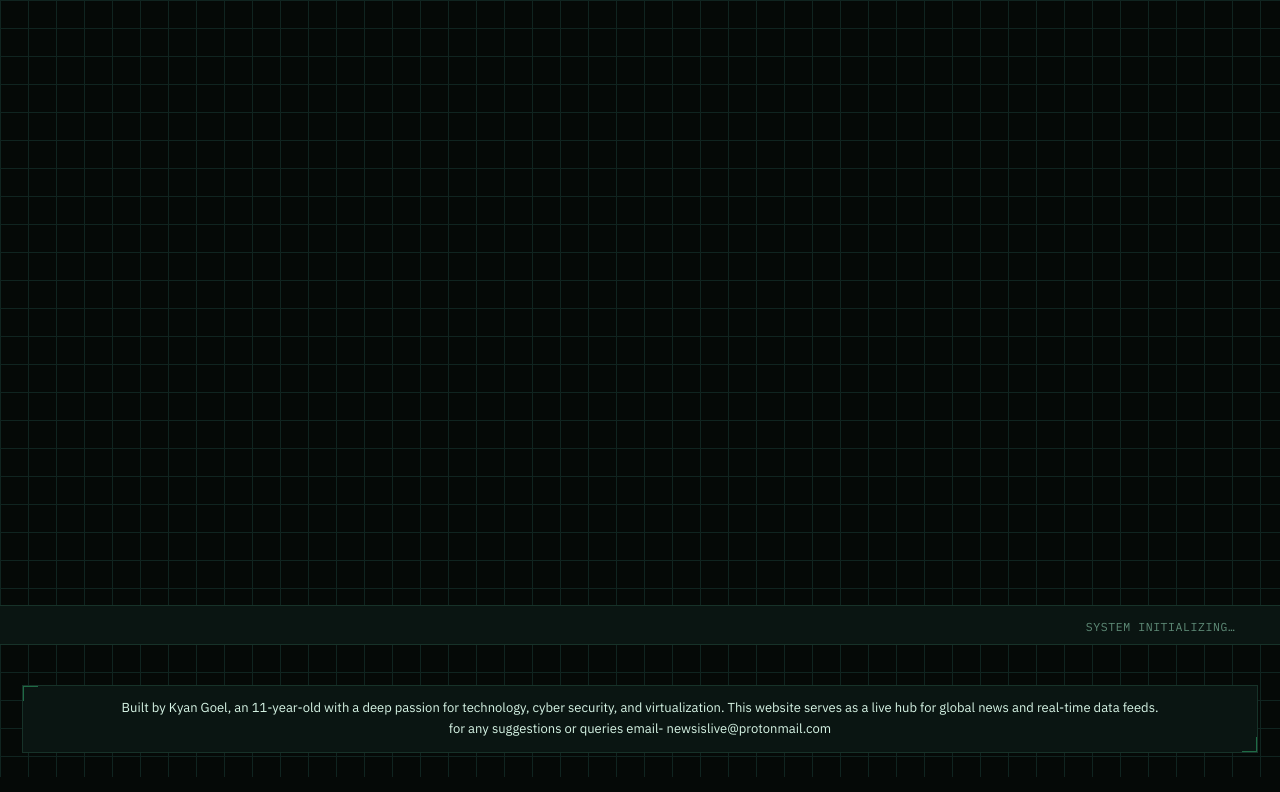
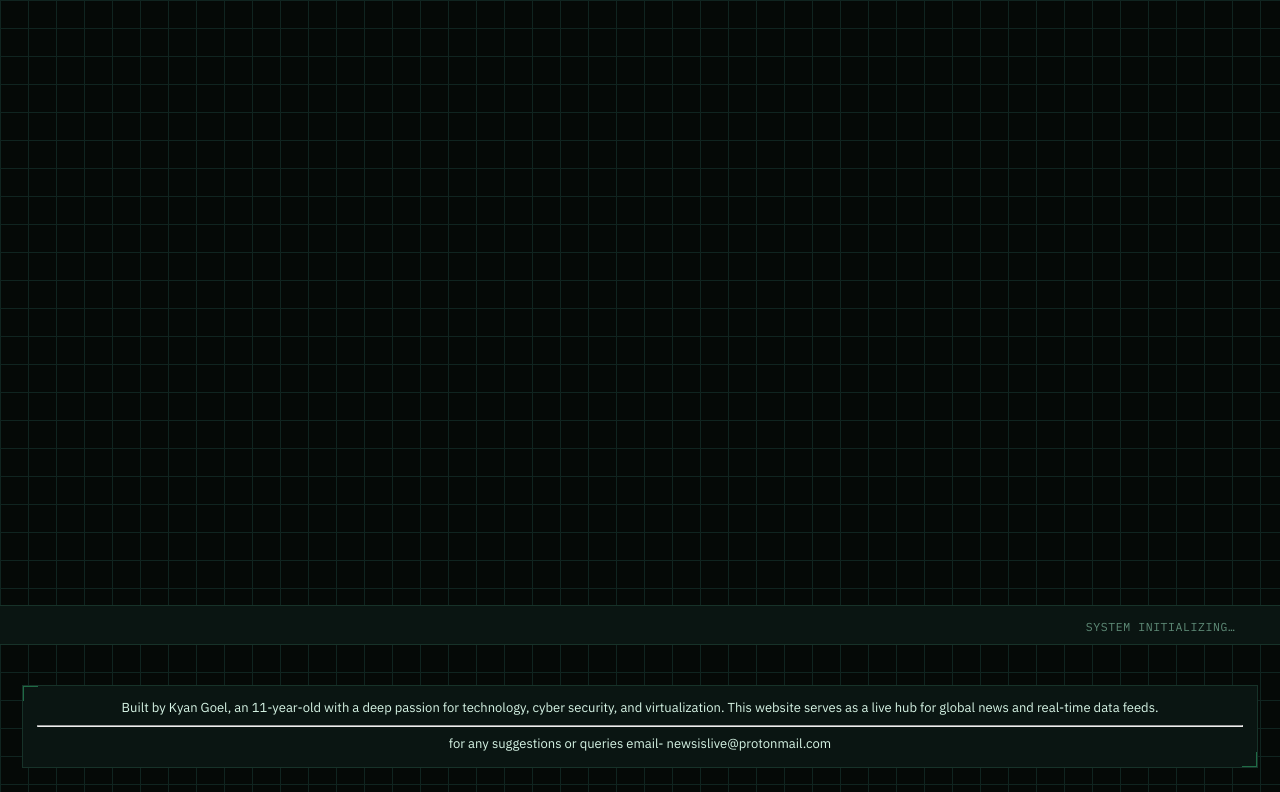
Before and after one commit to newsmakerkyan/observatoryclaudedesktop1revrlokyan, a website: page index.html in a window 1280 px wide. Shown: the part 2128-2920 px from the top of the page. Drawn offline with Linux system fonts and the light colour scheme; a script that the page names is missing.

Commit message:
Replace line break with horizontal rule in index.html

```diff
--- a/index.html
+++ b/index.html
@@ -549,7 +549,7 @@
   <div class="panel">
     <div class="panel-body" style="font-family:var(--sans); font-size:13px; line-height:1.6; text-align:center;">
       Built by Kyan Goel, an 11-year-old with a deep passion for technology, cyber security, and virtualization. This website serves as a live hub for global news and real-time data feeds.
-       <br>  for any suggestions or queries email- newsislive@protonmail.com
+       <hr>  for any suggestions or queries email- newsislive@protonmail.com
 
     </div>
   </div>
```
